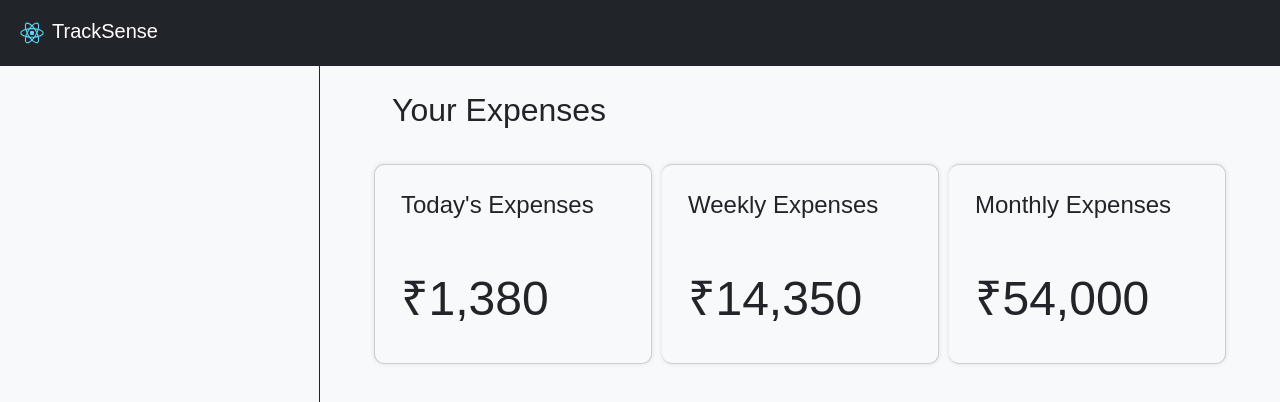
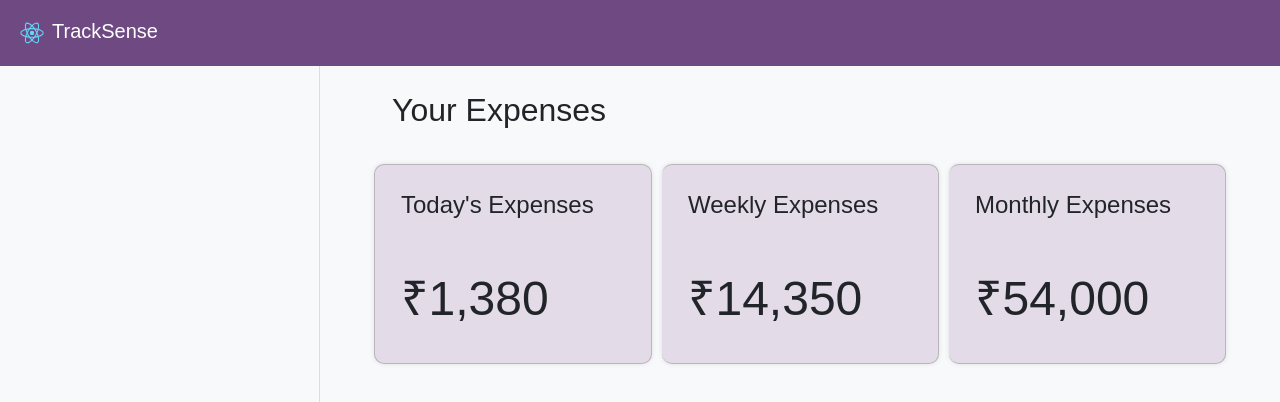
Before and after one commit to Nandini-khandelwal2403/TrackSense-frontend, a React (Create React App) app: page / in a window 1280 px wide. Shown: the top 402 px of the page. Built offline with nearby package versions, Linux system fonts and the light colour scheme; the HTML template or start-up script is replaced by a standard one; a web font is replaced by a local one.

Commit message:
color changes

```diff
--- a/src/components/Dashboard.css
+++ b/src/components/Dashboard.css
@@ -1,6 +1,6 @@
 #sidePanel {
     height: 100vh;
-    border-right: 1px solid;
+    border-right: 1px solid #ddd;
 }
 
 #mainPanel {
--- a/src/components/MainPanel.css
+++ b/src/components/MainPanel.css
@@ -20,7 +20,7 @@
     margin: 10px;
     padding: 10px;
     width: 400px !important;
-    background-color: #f8f9fa;
+    background-color: #e3dbe7;
     border-radius: 10px !important;
     box-shadow: 0 0 5px 0 rgba(0, 0, 0, 0.1);
     height: 200px;
--- a/src/components/TopBar.css
+++ b/src/components/TopBar.css
@@ -1,4 +1,5 @@
 #topBar {
     margin-top: 0 !important;
     margin-bottom: 0 !important;
+    background-color: #6f4982;
 }
--- a/src/components/TopBar.js
+++ b/src/components/TopBar.js
@@ -12,7 +12,7 @@ function TopBar() {
         <div>
             <Navbar id='topBar'
                 className="my-2"
-                color="dark"
+                color="#333"
                 dark
             >
             <NavbarBrand href="/">
```
